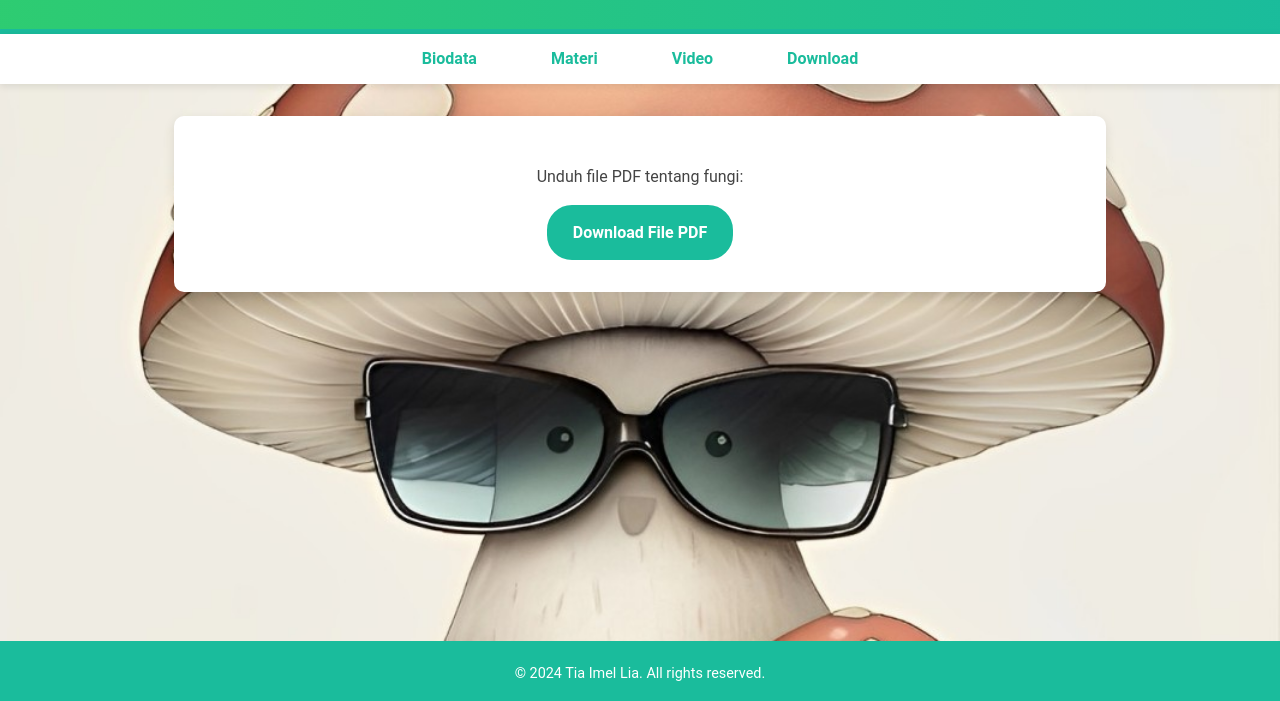
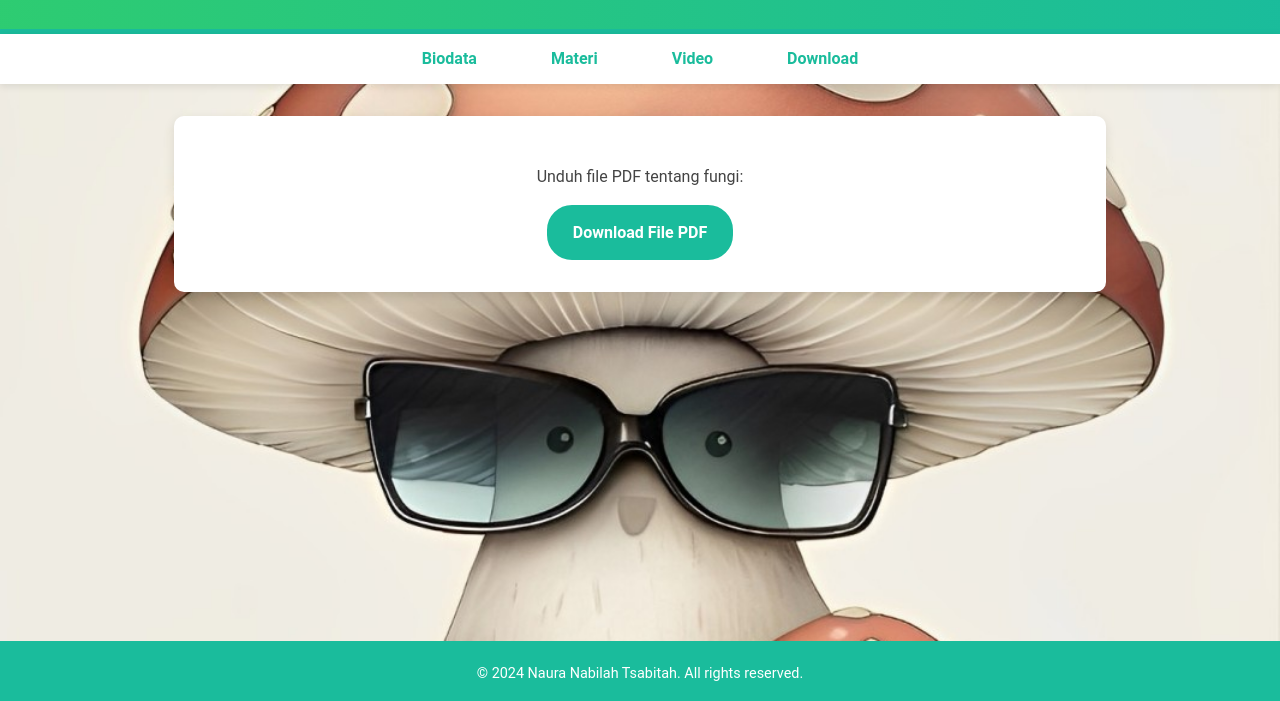
Before and after one commit to AkbarSur/Website-jamur, a plain HTML site: page download.html in a window 1280 px wide. Shown: the part 99-800 px from the top of the page. Drawn offline with Linux system fonts and the light colour scheme.

Commit message:
download.html

```diff
--- a/download.html
+++ b/download.html
@@ -21,7 +21,7 @@
         <a href="file.pdf" download>Download File PDF</a>
     </section>
     <footer>
-        <p>© 2024 Tia Imel Lia. All rights reserved.</p>
+        <p>© 2024 Naura Nabilah Tsabitah. All rights reserved.</p>
     </footer>
 </body>
 </html>
```
